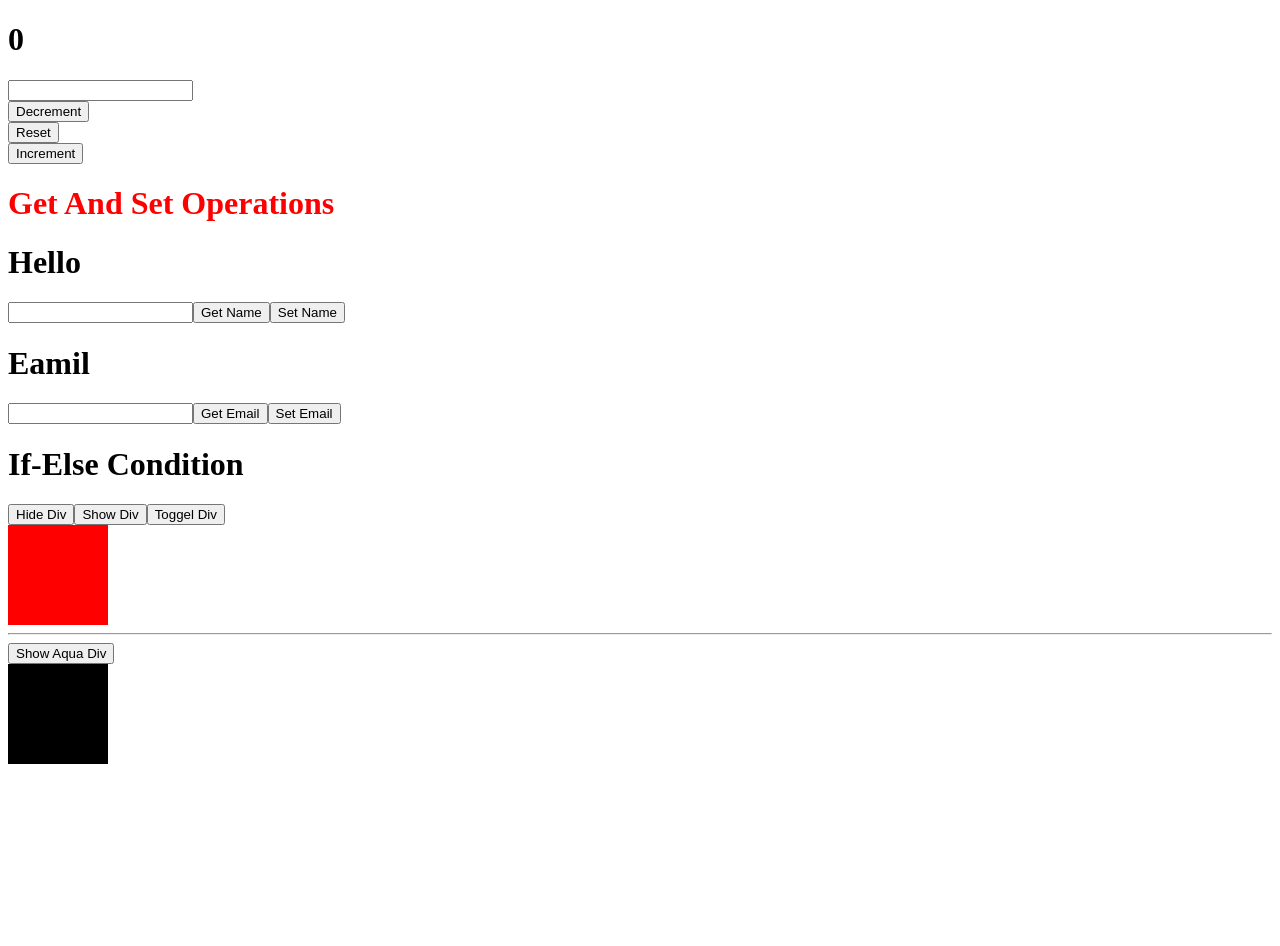
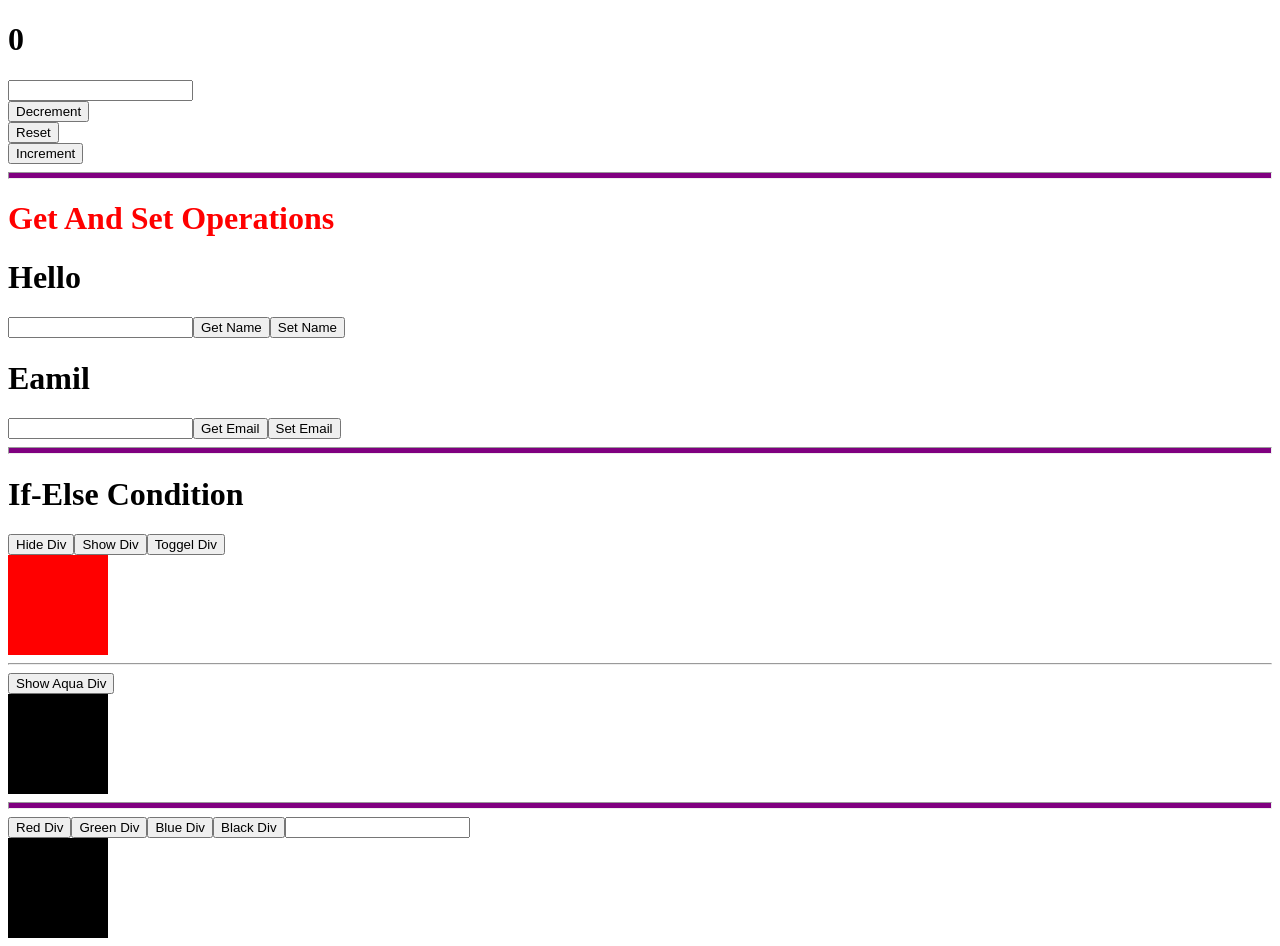
Before and after one commit to Shifu-Sam/practiceProject1, an Angular app: page / in a window 1280 px wide. Before the commit the page ends 800 px from the top, so only its background shows below. Built offline with nearby package versions, Linux system fonts and the light colour scheme.

Commit message:
add Elseif component with conditional rendering and update app structure

```diff
--- a/src/app/app.component.html
+++ b/src/app/app.component.html
@@ -1,3 +1,10 @@
 <app-counter></app-counter>
+<hr style="height: 5px; background-color: purple;">
+
 <app-get-and-set></app-get-and-set>
+<hr style="height: 5px; background-color: purple;">
+
 <app-ifelse></app-ifelse>
+<hr style="height: 5px; background-color: purple;">
+
+<app-elseif></app-elseif>
--- a/src/app/app.component.ts
+++ b/src/app/app.component.ts
@@ -3,11 +3,12 @@ import { RouterOutlet } from '@angular/router';
 import { CounterComponent } from './counter/counter.component';
 import { GetAndSetComponent } from "./get-and-set/get-and-set.component";
 import { IfelseComponent } from "./ifelse/ifelse.component";
+import { ElseifComponent } from "./elseif/elseif.component";
 
 
 @Component({
   selector: 'app-root',
-  imports: [RouterOutlet, CounterComponent, GetAndSetComponent, IfelseComponent],
+  imports: [RouterOutlet, CounterComponent, GetAndSetComponent, IfelseComponent, ElseifComponent],
   templateUrl: './app.component.html',
   styleUrl: './app.component.css'
 })
--- /dev/null
+++ b/src/app/elseif/elseif.component.html
@@ -0,0 +1,23 @@
+<button (click)="onBtnClick(1)">Red Div</button>
+<button (click)="onBtnClick(2)">Green Div</button>
+<button (click)="onBtnClick(3)">Blue Div</button>
+<button (click)="onBtnClick(10)">Black Div</button>
+<input type="text" (input)="fieldValue($event)">
+
+@if(color == 1){
+    <div style="width: 100px; height:100px; background-color: red;">
+
+    </div>
+}@else if (color == 2) {
+    <div style="width: 100px; height:100px; background-color: green;">
+
+    </div>
+}@else if(color == 3){
+    <div style="width: 100px; height:100px; background-color: blue;">
+
+    </div>
+}@else {
+    <div style="width: 100px; height:100px; background-color: black;">
+
+    </div>
+}
--- /dev/null
+++ b/src/app/elseif/elseif.component.ts
@@ -0,0 +1,19 @@
+import { Component } from '@angular/core';
+
+@Component({
+  selector: 'app-elseif',
+  imports: [],
+  templateUrl: './elseif.component.html',
+  styleUrl: './elseif.component.css'
+})
+export class ElseifComponent {
+  color:number = 0;
+
+  onBtnClick(val:number){
+    this.color = val;
+  }
+
+  fieldValue(event:Event){
+    this.color = parseInt((event.target as HTMLInputElement).value);
+  }
+}
```
Also changed, not shown: src/app/elseif/elseif.component.css (added), 1 other file (tests, documents, lock files or other folders).
